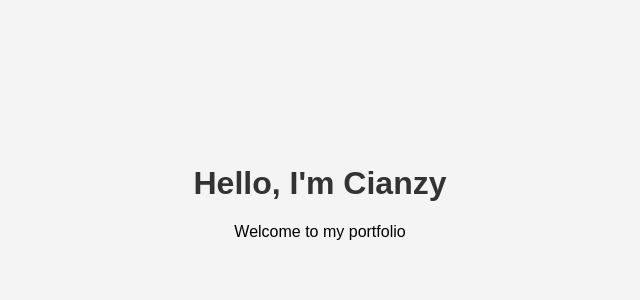
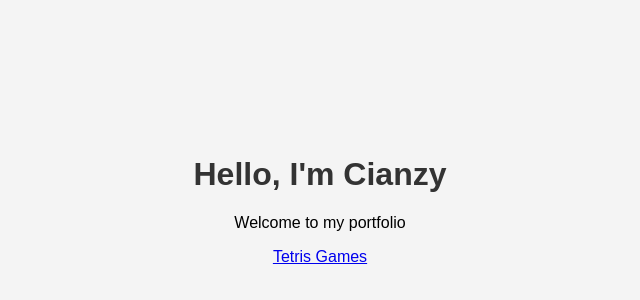
Before and after one commit to ciangwapo/ciangwapo.github.io, a plain HTML site: page index.html in a window 1280 px wide. Shown: the part 200-500 px from the top of the page, without its empty margins (320-960 px from the left). Drawn offline with Linux system fonts and the light colour scheme.

Commit message:
aksjdfksj

```diff
--- a/index.html
+++ b/index.html
@@ -28,6 +28,7 @@
     <div class="intro">
         <h1>Hello, I'm Cianzy</h1>
         <p>Welcome to my portfolio</p>
+        <a href="ha.html"> Tetris Games</a>
     </div>
 </body>
 </html>
```
